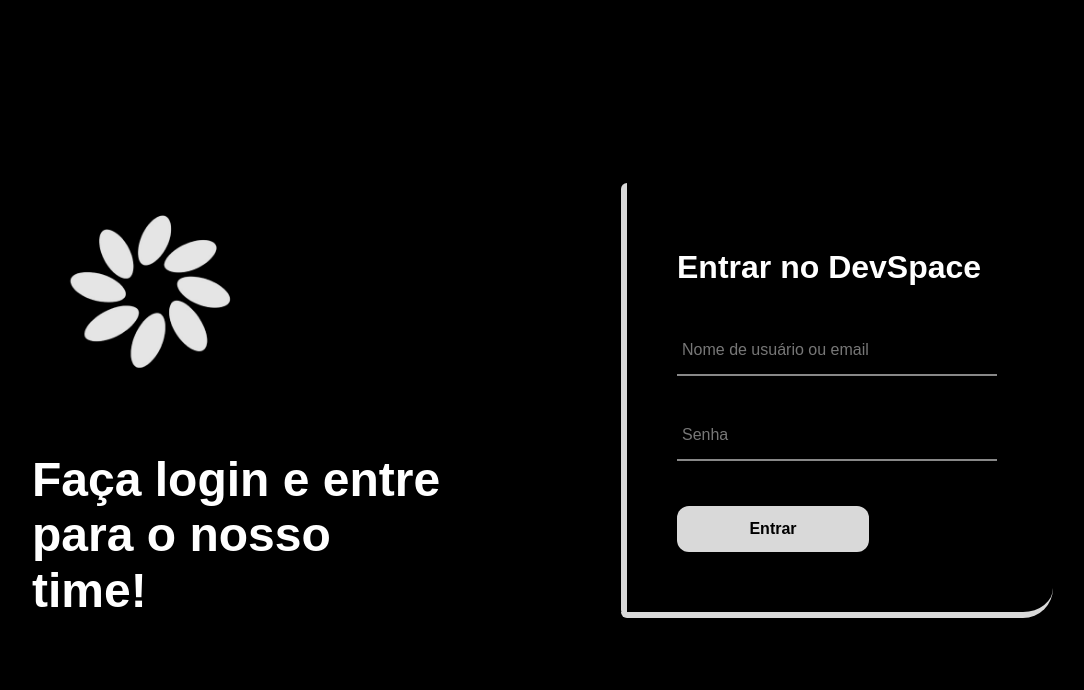
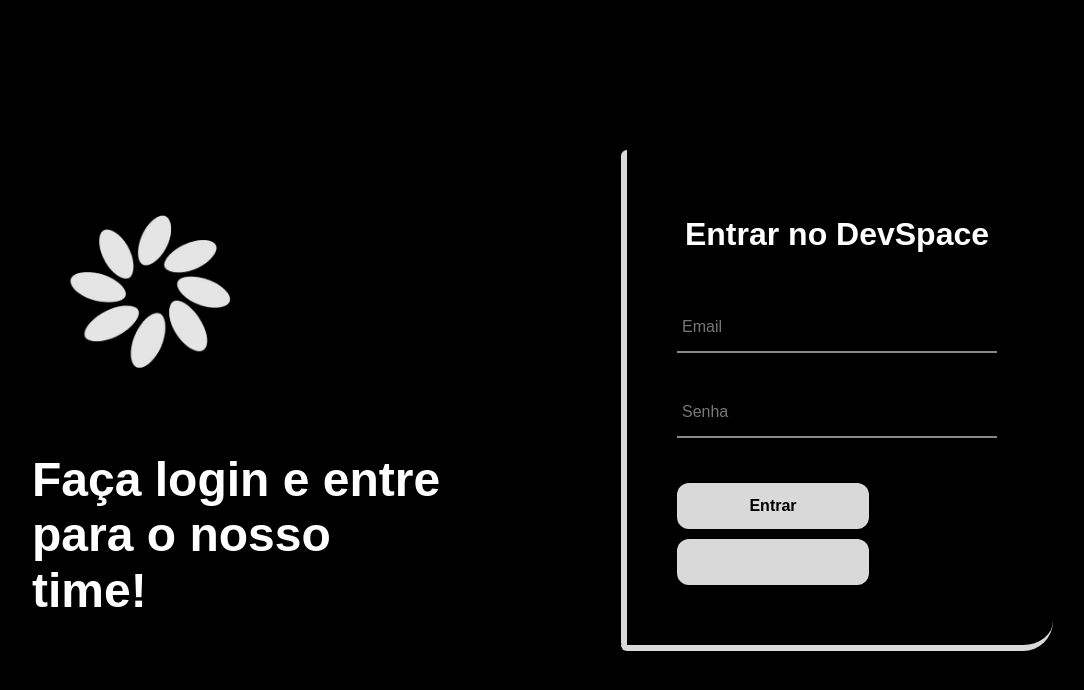
Before and after one commit to RenanKael/DevSpace, a React (Vite) app in the folder DevSpace/: page / in a window 1280 px wide. Shown: the top 690 px of the page, without its empty margins (88-1172 px from the left). Built offline with nearby package versions, Linux system fonts and the light colour scheme.

Commit message:
cadastro

```diff
--- a/DevSpace/src/paginas/login.jsx
+++ b/DevSpace/src/paginas/login.jsx
@@ -1,7 +1,10 @@
 import "../style/login.css";
 import logo from "../assets/IMGS/Black-DevSpace-removebg-preview.png";
+import { useState } from "react";
 
 export default function Login({ onLogin }) {
+  const [modoCadastro, setModoCadastro] = useState(false);
+
   return (
     <div className="container">
 
@@ -12,11 +15,21 @@ export default function Login({ onLogin }) {
 
       <div className="right">
         <div className="card">
-          <h3>Entrar no DevSpace</h3>
+
+          <h3>
+            {modoCadastro ? "Criar conta" : "Entrar no DevSpace"}
+          </h3>
+
+          {modoCadastro && (
+            <input
+              type="text"
+              placeholder="Nome de usuário"
+            />
+          )}
 
           <input
             type="text"
-            placeholder="Nome de usuário ou email"
+            placeholder="Email"
           />
 
           <input
@@ -24,9 +37,29 @@ export default function Login({ onLogin }) {
             placeholder="Senha"
           />
 
-          <button onClick={onLogin}>Entrar</button>
+          {/* BOTÕES */}
+          {!modoCadastro ? (
+            <>
+              <button onClick={onLogin}>Entrar</button>
+              <button
+                className="btn-secundario"
+                onClick={() => setModoCadastro(true)}
+              >
+                Cadastrar
+              </button>
+            </>
+          ) : (
+            <>
+              <button>Criar conta</button>
+              <button
+                className="btn-secundario"
+                onClick={() => setModoCadastro(false)}
+              >
+                Voltar ao login
+              </button>
+            </>
+          )}
 
-          {/* elemento invisível que cria a curvinha da moldura */}
           <span></span>
 
         </div>
--- a/DevSpace/src/style/login.css
+++ b/DevSpace/src/style/login.css
@@ -105,8 +105,9 @@ html, body {
 .card h3 {
   color: white;
   font-size: 32px;
-  margin-bottom: 40px;
+  margin-bottom: 50px;
   font-weight: 800;
+  text-align: center;   /* centraliza */
 }
 
 /* INPUT ESTILO UNDERLINE */
@@ -148,3 +149,22 @@ html, body {
 .card button:hover {
   background: #bfbfbf;
 }
+
+.btn-secundario {
+  width: 60%;
+  padding: 14px;
+  border-radius: 12px;
+  border: 2px solid #d9d9d9;
+  background: transparent;
+  color: #d9d9d9;
+  font-weight: bold;
+  font-size: 16px;
+  cursor: pointer;
+  margin-top: 12px;
+  transition: 0.3s;
+}
+
+.btn-secundario:hover {
+  background: #d9d9d9;
+  color: black;
+}
```
